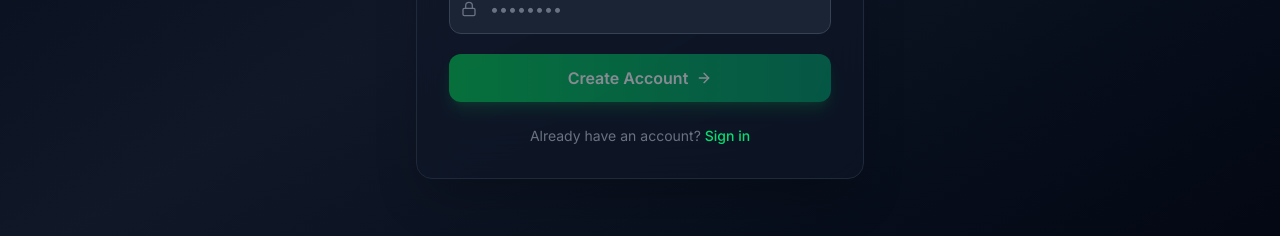
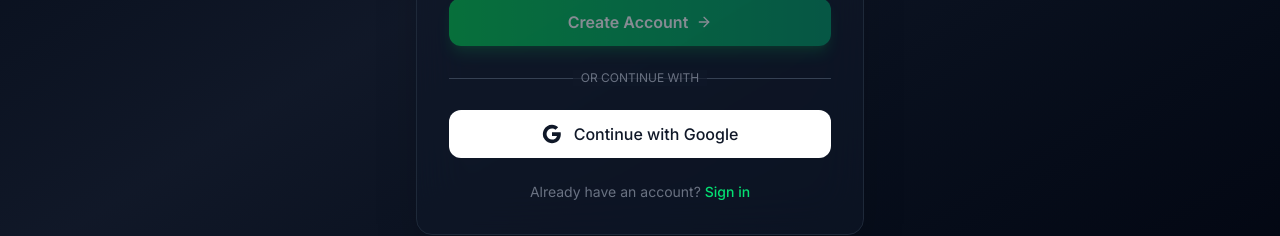
Before and after one commit to roxywer/bundivo, a Next.js app in the folder apps/web/: page /signup in a window 1280 px wide. Shown: the part 527-763 px from the top of the page. Built offline with nearby package versions, Linux system fonts and the light colour scheme; no server answers.

Commit message:
feat: add Google sign-in button to login and signup pages

```diff
--- a/apps/web/app/(auth)/login/page.tsx
+++ b/apps/web/app/(auth)/login/page.tsx
@@ -8,6 +8,7 @@
 import { api } from '@/lib/api'
 import { useAuthStore } from '@/store/auth.store'
 import { toast } from '@/components/ui/Toast'
+import { supabase } from '@/lib/supabase'
 
 export default function LoginPage() {
   const router = useRouter()
@@ -15,6 +16,7 @@
   const [email, setEmail] = useState('')
   const [password, setPassword] = useState('')
   const [loading, setLoading] = useState(false)
+  const [googleLoading, setGoogleLoading] = useState(false)
   const [error, setError] = useState('')
 
   const handleSubmit = async (e: React.FormEvent) => {
@@ -30,6 +32,23 @@
       setError(err.message || 'Invalid email or password')
     } finally {
       setLoading(false)
+    }
+  }
+
+  const handleGoogleSignIn = async () => {
+    setGoogleLoading(true)
+    setError('')
+    try {
+      const { error } = await supabase.auth.signInWithOAuth({
+        provider: 'google',
+        options: {
+          redirectTo: `${window.location.origin}/auth/callback`,
+        },
+      })
+      if (error) throw error
+    } catch (err: any) {
+      setError(err.message || 'Google sign-in failed')
+      setGoogleLoading(false)
     }
   }
 
@@ -94,6 +113,47 @@
             </button>
           </form>
 
+          <div className="relative my-6">
+            <div className="absolute inset-0 flex items-center">
+              <div className="w-full border-t border-gray-700"></div>
+            </div>
+            <div className="relative flex justify-center text-xs uppercase">
+              <span className="bg-gray-900/60 px-2 text-gray-500">Or continue with</span>
+            </div>
+          </div>
+
+          <button
+            onClick={handleGoogleSignIn}
+            disabled={googleLoading}
+            className="w-full flex items-center justify-center gap-3 bg-white hover:bg-gray-100 disabled:opacity-50 text-gray-900 font-medium py-3 rounded-xl transition-all duration-200"
+          >
+            {googleLoading ? (
+              <Loader2 className="w-5 h-5 animate-spin" />
+            ) : (
+              <>
+                <svg className="w-5 h-5" viewBox="0 0 24 24">
+                  <path
+                    fill="currentColor"
+                    d="M22.56 12.25c0-.78-.07-1.53-.2-2.25H12v4.26h5.92c-.26 1.37-1.04 2.53-2.21 3.31v2.77h3.57c2.08-1.92 3.28-4.74 3.28-8.09z"
+                  />
+                  <path
+                    fill="currentColor"
+                    d="M12 23c2.97 0 5.46-.98 7.28-2.66l-3.57-2.77c-.98.66-2.23 1.06-3.71 1.06-2.86 0-5.29-1.93-6.16-4.53H2.18v2.84C3.99 20.53 7.7 23 12 23z"
+                  />
+                  <path
+                    fill="currentColor"
+                    d="M5.84 14.09c-.22-.66-.35-1.36-.35-2.09s.13-1.43.35-2.09V7.07H2.18C1.43 8.55 1 10.22 1 12s.43 3.45 1.18 4.93l2.85-2.22.81-.62z"
+                  />
+                  <path
+                    fill="currentColor"
+                    d="M12 5.38c1.62 0 3.06.56 4.21 1.64l3.15-3.15C17.45 2.09 14.97 1 12 1 7.7 1 3.99 3.47 2.18 7.07l3.66 2.84c.87-2.6 3.3-4.53 6.16-4.53z"
+                  />
+                </svg>
+                Continue with Google
+              </>
+            )}
+          </button>
+
           <p className="text-center text-sm text-gray-500 mt-6">
             New to Bundivo?{' '}
             <Link href="/signup" className="text-green-400 hover:text-green-300 font-medium transition">
--- a/apps/web/app/(auth)/signup/page.tsx
+++ b/apps/web/app/(auth)/signup/page.tsx
@@ -8,6 +8,7 @@
 import { api } from '@/lib/api'
 import { useAuthStore } from '@/store/auth.store'
 import { toast } from '@/components/ui/Toast'
+import { supabase } from '@/lib/supabase'
 
 export default function SignupPage() {
   const router = useRouter()
@@ -16,6 +17,7 @@
   const [email, setEmail] = useState('')
   const [password, setPassword] = useState('')
   const [loading, setLoading] = useState(false)
+  const [googleLoading, setGoogleLoading] = useState(false)
   const [error, setError] = useState('')
 
   const handleSubmit = async (e: React.FormEvent) => {
@@ -35,6 +37,23 @@
       setError(err.message || 'Failed to create account')
     } finally {
       setLoading(false)
+    }
+  }
+
+  const handleGoogleSignIn = async () => {
+    setGoogleLoading(true)
+    setError('')
+    try {
+      const { error } = await supabase.auth.signInWithOAuth({
+        provider: 'google',
+        options: {
+          redirectTo: `${window.location.origin}/auth/callback`,
+        },
+      })
+      if (error) throw error
+    } catch (err: any) {
+      setError(err.message || 'Google sign-in failed')
+      setGoogleLoading(false)
     }
   }
 
@@ -115,6 +134,47 @@
             </button>
           </form>
 
+          <div className="relative my-6">
+            <div className="absolute inset-0 flex items-center">
+              <div className="w-full border-t border-gray-700"></div>
+            </div>
+            <div className="relative flex justify-center text-xs uppercase">
+              <span className="bg-gray-900/60 px-2 text-gray-500">Or continue with</span>
+            </div>
+          </div>
+
+          <button
+            onClick={handleGoogleSignIn}
+            disabled={googleLoading}
+            className="w-full flex items-center justify-center gap-3 bg-white hover:bg-gray-100 disabled:opacity-50 text-gray-900 font-medium py-3 rounded-xl transition-all duration-200"
+          >
+            {googleLoading ? (
+              <Loader2 className="w-5 h-5 animate-spin" />
+            ) : (
+              <>
+                <svg className="w-5 h-5" viewBox="0 0 24 24">
+                  <path
+                    fill="currentColor"
+                    d="M22.56 12.25c0-.78-.07-1.53-.2-2.25H12v4.26h5.92c-.26 1.37-1.04 2.53-2.21 3.31v2.77h3.57c2.08-1.92 3.28-4.74 3.28-8.09z"
+                  />
+                  <path
+                    fill="currentColor"
+                    d="M12 23c2.97 0 5.46-.98 7.28-2.66l-3.57-2.77c-.98.66-2.23 1.06-3.71 1.06-2.86 0-5.29-1.93-6.16-4.53H2.18v2.84C3.99 20.53 7.7 23 12 23z"
+                  />
+                  <path
+                    fill="currentColor"
+                    d="M5.84 14.09c-.22-.66-.35-1.36-.35-2.09s.13-1.43.35-2.09V7.07H2.18C1.43 8.55 1 10.22 1 12s.43 3.45 1.18 4.93l2.85-2.22.81-.62z"
+                  />
+                  <path
+                    fill="currentColor"
+                    d="M12 5.38c1.62 0 3.06.56 4.21 1.64l3.15-3.15C17.45 2.09 14.97 1 12 1 7.7 1 3.99 3.47 2.18 7.07l3.66 2.84c.87-2.6 3.3-4.53 6.16-4.53z"
+                  />
+                </svg>
+                Continue with Google
+              </>
+            )}
+          </button>
+
           <p className="text-center text-sm text-gray-500 mt-6">
             Already have an account?{' '}
             <Link href="/login" className="text-green-400 hover:text-green-300 font-medium transition">
--- /dev/null
+++ b/apps/web/app/auth/callback/page.tsx
@@ -0,0 +1,74 @@
+'use client'
+
+import { useEffect } from 'react'
+import { useRouter } from 'next/navigation'
+import { supabase } from '@/lib/supabase'
+import { useAuthStore } from '@/store/auth.store'
+import { api } from '@/lib/api'
+import { toast } from '@/components/ui/Toast'
+import { Loader2 } from 'lucide-react'
+
+export default function AuthCallbackPage() {
+  const router = useRouter()
+  const setAuth = useAuthStore((s) => s.setAuth)
+
+  useEffect(() => {
+    const handleAuth = async () => {
+      try {
+        // Get the session from Supabase
+        const { data: { session }, error } = await supabase.auth.getSession()
+
+        if (error) throw error
+        if (!session) {
+          router.push('/login')
+          return
+        }
+
+        // Get user info from Supabase
+        const { data: { user } } = await supabase.auth.getUser()
+
+        if (!user) {
+          router.push('/login')
+          return
+        }
+
+        // Check if user exists in our backend, if not create them
+        try {
+          // Try to login first (user might already exist)
+          const loginRes = await api.post<{ accessToken: string; user: any }>('/auth/login', {
+            email: user.email,
+            password: user.id, // Use Supabase user ID as temporary password
+          })
+          setAuth(loginRes.user, loginRes.accessToken)
+          toast.success('Welcome back!', `Good to see you, ${loginRes.user.fullName || 'friend'}`)
+        } catch {
+          // User doesn't exist, register them
+          const registerRes = await api.post<{ accessToken: string; user: any }>('/auth/register', {
+            fullName: user.user_metadata?.full_name || user.user_metadata?.name || user.email?.split('@')[0],
+            email: user.email,
+            password: user.id,
+          })
+          setAuth(registerRes.user, registerRes.accessToken)
+          toast.success('Account created!', 'Welcome to Bundivo!')
+        }
+
+        router.push('/dashboard')
+      } catch (err: any) {
+        console.error('Auth callback error:', err)
+        toast.error('Authentication failed', err.message || 'Something went wrong')
+        router.push('/login')
+      }
+    }
+
+    handleAuth()
+  }, [router, setAuth])
+
+  return (
+    <div className="min-h-screen bg-gradient-to-br from-gray-950 via-gray-900 to-gray-950 flex items-center justify-center">
+      <div className="text-center">
+        <Loader2 className="w-10 h-10 text-green-500 animate-spin mx-auto mb-4" />
+        <p className="text-gray-400">Completing sign in...</p>
+      </div>
+    </div>
+  )
+}
```
